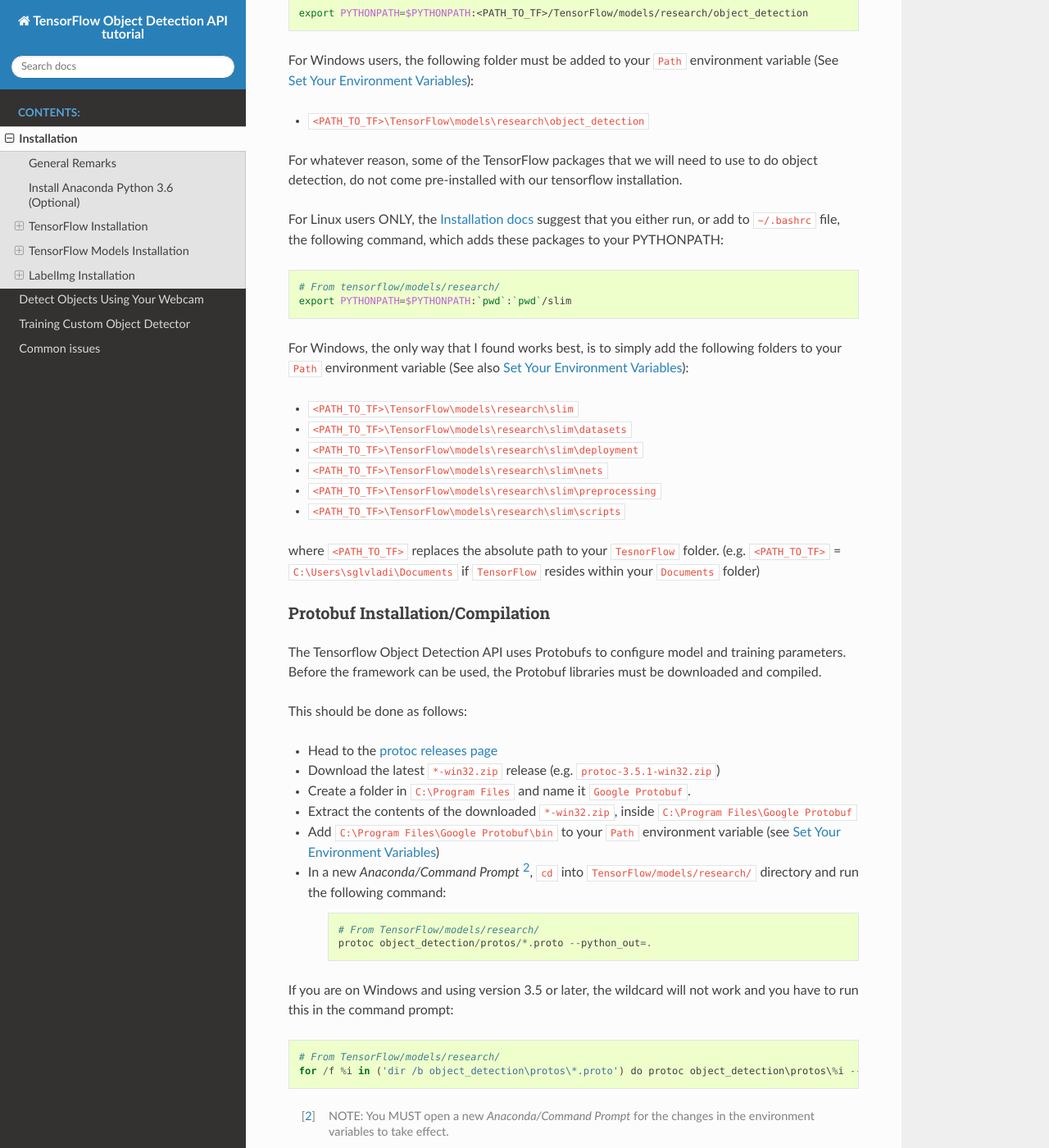
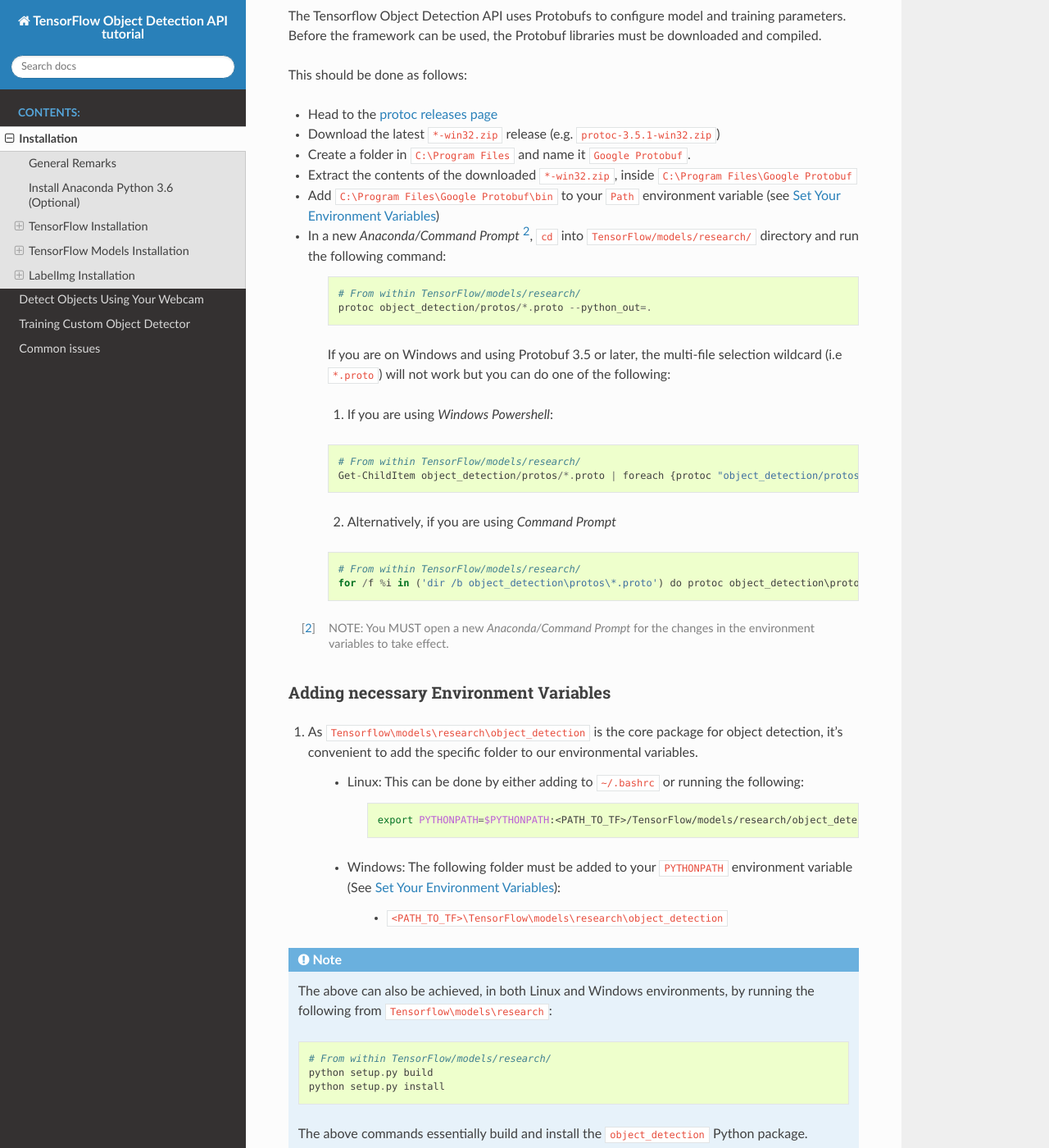
Before and after one commit to sglvladi/TensorFlowObjectDetectionTutorial, a Sphinx documentation site: the page built from docs/source/install.rst, in a window 1280 px wide and 1400 px high, scrolled down 7369 px. Shown: the whole window at 82% size. Built offline with Sphinx 7.4.7 and the Read the Docs theme 2.0.0, drawn with Linux system fonts in a browser that asks for light colours; some of the changed text lies outside the part shown.

Commit message:
WIP: Writing v2.0

```diff
--- a/docs/source/index.rst
+++ b/docs/source/index.rst
@@ -29,7 +29,7 @@
 .. [*] Even though this tutorial is based on Windows 10, most steps (excluding the setting of environmental variables) should apply for Ubuntu 16.04, too.
 
 .. toctree::
-   :maxdepth: 4
+   :maxdepth: 5
    :caption: Contents:
 
    install
--- a/docs/source/install.rst
+++ b/docs/source/install.rst
@@ -221,12 +221,16 @@
 
     .. code-block:: python
 
-        2018-03-21 21:46:18.962971: I C:\tf_jenkins\workspace\rel-win\M\windows-gpu\PY\36\tensorflow\core\common_runtime\gpu\gpu_device.cc:1212] Found device 0 with properties:
-        name: GeForce GTX 770 major: 3 minor: 0 memoryClockRate(GHz): 1.163
-        pciBusID: 0000:02:00.0
-        totalMemory: 2.00GiB freeMemory: 1.63GiB
-        2018-03-21 21:46:18.978254: I C:\tf_jenkins\workspace\rel-win\M\windows-gpu\PY\36\tensorflow\core\common_runtime\gpu\gpu_device.cc:1312] Adding visible gpu devices: 0
-        2018-03-21 21:46:19.295152: I C:\tf_jenkins\workspace\rel-win\M\windows-gpu\PY\36\tensorflow\core\common_runtime\gpu\gpu_device.cc:993] Creating TensorFlow device (/job:localhost/replica:0/task:0/device:GPU:0 with 1414 MB memory) -> physical GPU (device: 0, name: GeForce GTX 770, pci bus id: 0000:02:00.0, compute capability: 3.0)
+        2019-02-28 06:56:43.617192: I T:\src\github\tensorflow\tensorflow\core\platform\cpu_feature_guard.cc:140] Your CPU supports instructions that this TensorFlow binary was not compiled to use: AVX2
+        2019-02-28 06:56:43.792865: I T:\src\github\tensorflow\tensorflow\core\common_runtime\gpu\gpu_device.cc:1356] Found device 0 with properties:
+        name: GeForce GTX 1080 major: 6 minor: 1 memoryClockRate(GHz): 1.7335
+        pciBusID: 0000:01:00.0
+        totalMemory: 8.00GiB freeMemory: 6.61GiB
+        2019-02-28 06:56:43.799610: I T:\src\github\tensorflow\tensorflow\core\common_runtime\gpu\gpu_device.cc:1435] Adding visible gpu devices: 0
+        2019-02-28 06:56:44.338771: I T:\src\github\tensorflow\tensorflow\core\common_runtime\gpu\gpu_device.cc:923] Device interconnect StreamExecutor with strength 1 edge matrix:
+        2019-02-28 06:56:44.348418: I T:\src\github\tensorflow\tensorflow\core\common_runtime\gpu\gpu_device.cc:929]      0
+        2019-02-28 06:56:44.351039: I T:\src\github\tensorflow\tensorflow\core\common_runtime\gpu\gpu_device.cc:942] 0:   N
+        2019-02-28 06:56:44.352873: I T:\src\github\tensorflow\tensorflow\core\common_runtime\gpu\gpu_device.cc:1053] Created TensorFlow device (/job:localhost/replica:0/task:0/device:GPU:0 with 6387 MB memory) -> physical GPU (device: 0, name: GeForce GTX 1080, pci bus id: 0000:01:00.0, compute capability: 6.1)
 
 - Finally, for the sake of completing the test as described by TensorFlow themselves (see `here <https://www.tensorflow.org/install/install_windows#validate_your_installation>`_), let's run the following:
 
@@ -263,19 +267,23 @@
 | opencv       | 3.3.1-py36h20b85fd_1         |
 +--------------+------------------------------+
 
-The packages can be install by running:
+The packages can be installed using ``conda`` by running:
 
 .. code-block:: posh
 
-    conda install <package_name>(=<version>)
+    conda install <package_name>(=<version>), <package_name>(=<version>), ..., <package_name>(=<version>)
 
-where ``<package_name>`` can be replaced with the name of the package, and optionally the package version can be specified by adding the optional specifier ``=<version>`` after ``<package_name>``.
+where ``<package_name>`` can be replaced with the name of the package, and optionally the package version can be specified by adding the optional specifier ``=<version>`` after ``<package_name>``. For example, to simply install all packages at their latest versions you can run:
+
+.. code-block:: posh
+
+    conda install pillow, lxml, jupyter, matplotlib, opencv
 
 Alternatively, if you don't want to use Anaconda you can install the packages using ``pip``:
 
 .. code-block:: posh
 
-    pip install <package_name>(=<version>)
+    pip install <package_name>(==<version>) <package_name>(==<version>) ... <package_name>(==<version>)
 
 but you will need to install ``opencv-python`` instead of ``opencv``.
 
@@ -298,41 +306,6 @@
 
 .. [#] The latest repo commit when writing this tutorial is `da903e0 <https://github.com/tensorflow/models/commit/da903e07aea0887d59ebf612557243351ddfb4e6>`_.
 
-Adding necessary Environment Variables
-~~~~~~~~~~~~~~~~~~~~~~~~~~~~~~~~~~~~~~
-
-Since a lot of the scripts we will use require packages from ``Tensorflow\models\research\object_detection`` to be run, I have found that it's convenient to add the specific folder to our environmental variables.
-
-For Linux users, this can be done by either adding to ``~/.bashrc`` or running the following code:
-
-.. code-block:: bash
-
-    export PYTHONPATH=$PYTHONPATH:<PATH_TO_TF>/TensorFlow/models/research/object_detection
-
-For Windows users, the following folder must be added to your ``Path`` environment variable (See :ref:`set_env`):
-
-- ``<PATH_TO_TF>\TensorFlow\models\research\object_detection``
-
-For whatever reason, some of the TensorFlow packages that we will need to use to do object detection, do not come pre-installed with our tensorflow installation.
-
-For Linux users ONLY, the `Installation docs <https://github.com/tensorflow/models/blob/master/research/object_detection/g3doc/installation.md>`_ suggest that you either run, or add to ``~/.bashrc`` file, the following command, which adds these packages to your PYTHONPATH:
-
-.. code-block:: bash
-
-    # From tensorflow/models/research/
-    export PYTHONPATH=$PYTHONPATH:`pwd`:`pwd`/slim
-
-For Windows, the only way that I found works best, is to simply add the following folders to your ``Path`` environment variable (See also :ref:`set_env`):
-
-- ``<PATH_TO_TF>\TensorFlow\models\research\slim``
-- ``<PATH_TO_TF>\TensorFlow\models\research\slim\datasets``
-- ``<PATH_TO_TF>\TensorFlow\models\research\slim\deployment``
-- ``<PATH_TO_TF>\TensorFlow\models\research\slim\nets``
-- ``<PATH_TO_TF>\TensorFlow\models\research\slim\preprocessing``
-- ``<PATH_TO_TF>\TensorFlow\models\research\slim\scripts``
-
-where ``<PATH_TO_TF>`` replaces the absolute path to your ``TesnorFlow`` folder. (e.g. ``<PATH_TO_TF>`` = ``C:\Users\sglvladi\Documents`` if ``TensorFlow`` resides within your ``Documents`` folder)
-
 Protobuf Installation/Compilation
 ~~~~~~~~~~~~~~~~~~~~~~~~~~~~~~~~~
 
@@ -351,17 +324,103 @@
 
     .. code-block:: python
 
-        # From TensorFlow/models/research/
+        # From within TensorFlow/models/research/
         protoc object_detection/protos/*.proto --python_out=.
 
-If you are on Windows and using version 3.5 or later, the wildcard will not work and you have to run this in the command prompt:
+    If you are on Windows and using Protobuf 3.5 or later, the multi-file selection wildcard (i.e ``*.proto``) will not work but you can do one of the following:
 
-.. code-block:: python
+    1. If you are using `Windows Powershell`:
 
-        # From TensorFlow/models/research/
-        for /f %i in ('dir /b object_detection\protos\*.proto') do protoc object_detection\protos\%i --python_out=.
+    .. code-block:: python
+
+        # From within TensorFlow/models/research/
+        Get-ChildItem object_detection/protos/*.proto | foreach {protoc "object_detection/protos/$($_.Name)" --python_out=.}
+
+
+    2. Alternatively, if you are using `Command Prompt`
+
+    .. code-block:: python
+
+            # From within TensorFlow/models/research/
+            for /f %i in ('dir /b object_detection\protos\*.proto') do protoc object_detection\protos\%i --python_out=.
+
 
 .. [#] NOTE: You MUST open a new `Anaconda/Command Prompt` for the changes in the environment variables to take effect.
+
+
+Adding necessary Environment Variables
+~~~~~~~~~~~~~~~~~~~~~~~~~~~~~~~~~~~~~~
+
+1. As ``Tensorflow\models\research\object_detection`` is the core package for object detection, it's convenient to add the specific folder to our environmental variables.
+
+    - Linux: This can be done by either adding to ``~/.bashrc`` or running the following:
+
+        .. code-block:: bash
+
+            export PYTHONPATH=$PYTHONPATH:<PATH_TO_TF>/TensorFlow/models/research/object_detection
+
+    - Windows: The following folder must be added to your ``PYTHONPATH`` environment variable (See :ref:`set_env`):
+
+        - ``<PATH_TO_TF>\TensorFlow\models\research\object_detection``
+
+.. note:: The above can also be achieved, in both Linux and Windows environments, by running the following from ``Tensorflow\models\research``:
+
+    .. code-block:: python
+
+        # From within TensorFlow/models/research/
+        python setup.py build
+        python setup.py install
+
+    The above commands essentially build and install the ``object_detection`` Python package.
+
+    **DRAWBACK**: The above commands need to be run everytime there is a change/update of the ``object_detection`` package.
+
+2. For whatever reason, some of the TensorFlow packages that are required to perform object detection, do not come pre-installed with our tensorflow installation.
+
+    - Linux: The `Installation docs <https://github.com/tensorflow/models/blob/master/research/object_detection/g3doc/installation.md>`_ suggest that you either run, or add to ``~/.bashrc`` file, the following command, which adds these packages to your PYTHONPATH:
+
+        .. code-block:: bash
+
+            # From within tensorflow/models/research/
+            export PYTHONPATH=$PYTHONPATH:<PATH_TO_TF>/TensorFlow/models/research:<PATH_TO_TF>/TensorFlow/models/research/slim
+
+    - Windows: The only way that I found works best, is to simply add the following folders to your ``PYTHONPATH`` environment variable (See also :ref:`set_env`):
+
+        - ``<PATH_TO_TF>\TensorFlow\models\research``
+        - ``<PATH_TO_TF>\TensorFlow\models\research\slim``
+
+    where, in both cases, ``<PATH_TO_TF>`` replaces the absolute path to your ``TesnorFlow`` folder. (e.g. ``<PATH_TO_TF>`` = ``C:\Users\sglvladi\Documents`` if ``TensorFlow`` resides within your ``Documents`` folder)
+
+COCO API installation (Optional)
+~~~~~~~~~~~~~~~~~~~~~~~~~~~~~~~~
+
+The ``pycocotools`` package should be installed if you are interested in using COCO evaluation metrics.
+
+1. Windows:
+
+    Run the following command to install ``pycocotools`` with Windows support:
+
+    .. code-block:: bash
+
+        pip install git+https://github.com/philferriere/cocoapi.git#subdirectory=PythonAPI
+
+
+    Note that, according to the `package's instructions <https://github.com/philferriere/cocoapi#this-clones-readme>`_, Visual C++ 2015 build tools must be installed and on your path. If they are not, make sure to install them from `here <https://go.microsoft.com/fwlink/?LinkId=691126>`_.
+
+2. Linux:
+
+    Download `cocoapi <https://github.com/cocodataset/cocoapi>`_ to a directory of your choice, then ``make`` and copy the pycocotools subfolder to the ``Tensorflow/models/research`` directory, as such:
+
+    .. code-block:: bash
+
+        git clone https://github.com/cocodataset/cocoapi.git
+        cd cocoapi/PythonAPI
+        make
+        cp -r pycocotools <PATH_TO_TF>/TensorFlow/models/research/
+
+
+The default metrics are based on those used in Pascal VOC evaluation. To use the COCO object detection metrics add `metrics_set: "coco_detection_metrics"` to the `eval_config` message in the config file. To use the COCO instance segmentation metrics add `metrics_set: "coco_mask_metrics"` to the `eval_config` message in the config file.
+
 
 .. _test_tf_models:
 
@@ -373,7 +432,7 @@
 
     .. code-block:: posh
 
-        # From TensorFlow/models/research/object_detection
+        # From within TensorFlow/models/research/object_detection
         jupyter notebook
 
 - This should start a new ``jupyter notebook`` server on your machine and you should be redirected to a new tab of your default browser.
@@ -435,7 +494,6 @@
 |     ├── samples
 |     └── tutorials
 |
-|
 
 .. [#] The latest repo commit when writing this tutorial is `8d1bd68 <https://github.com/tzutalin/labelImg/commit/8d1bd68ab66e8c311f2f45154729bba301a81f0b>`_.
 
--- a/docs/source/training.rst
+++ b/docs/source/training.rst
@@ -532,6 +532,7 @@
                         epsilon: 0.001,
                     }
                 }
+                override_base_feature_extractor_hyperparams: true
             }
             loss {
                 classification_loss {
```
Also changed, not shown: other parts of docs/source/install.rst (+1 -1 lines), 11 other files.
